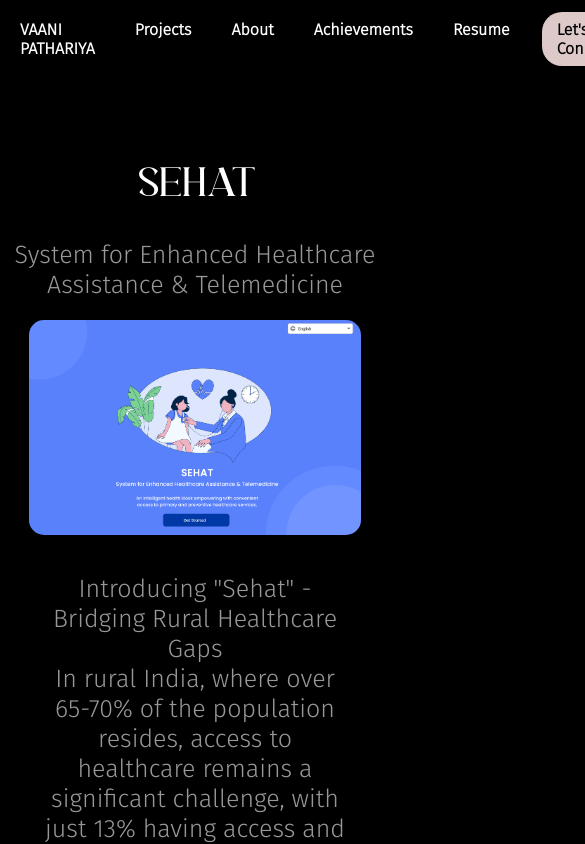
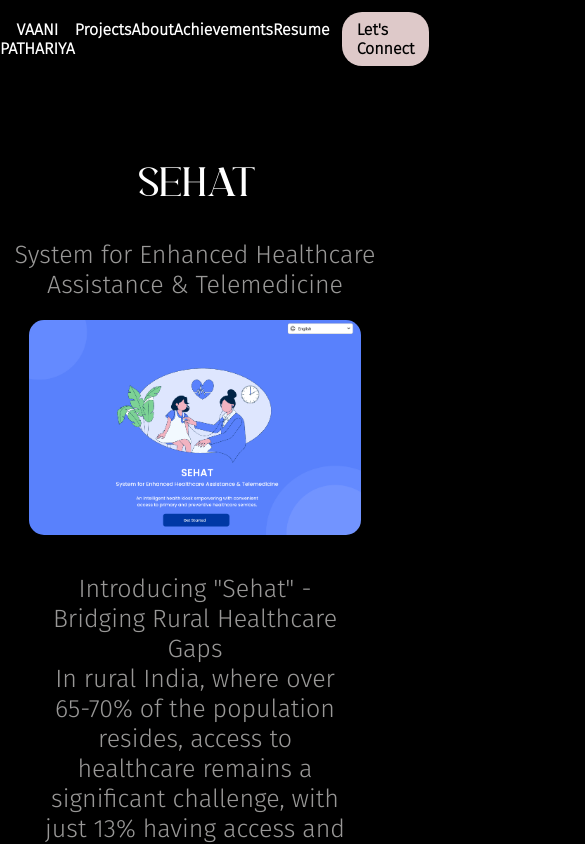
Before and after one commit to Vaani-pathariya/itsvaani, a React (Create React App) app: page /p1 in a window 390 px wide. Shown: the top 844 px of the page, 585 px wide, since content can reach past the window. Built offline with nearby package versions, Linux system fonts and the light colour scheme.

Commit message:
resoponsiveness

```diff
--- a/src/css/landing.css
+++ b/src/css/landing.css
@@ -176,11 +176,21 @@
         width: 80%;
     }
     .container-img{
-        background-color: aqua;
         width: fit-content;
         margin: auto;
     }
     .my-pic{
         margin-left: 0;
+        height: 310px;
+    }
+    .navbar{
+        width: 98.7vw;
+    }
+    .distancing{
+        margin: 20px 0;
+        text-align: center;
+    }
+    .connect{
+        height: fit-content;
     }
 }
```
